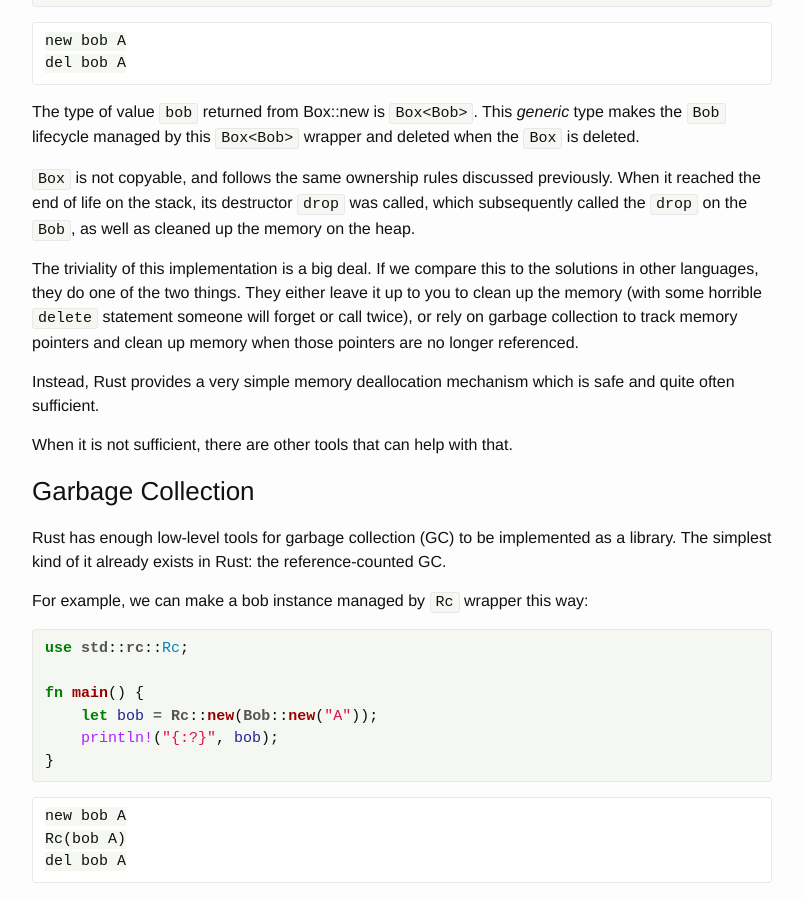
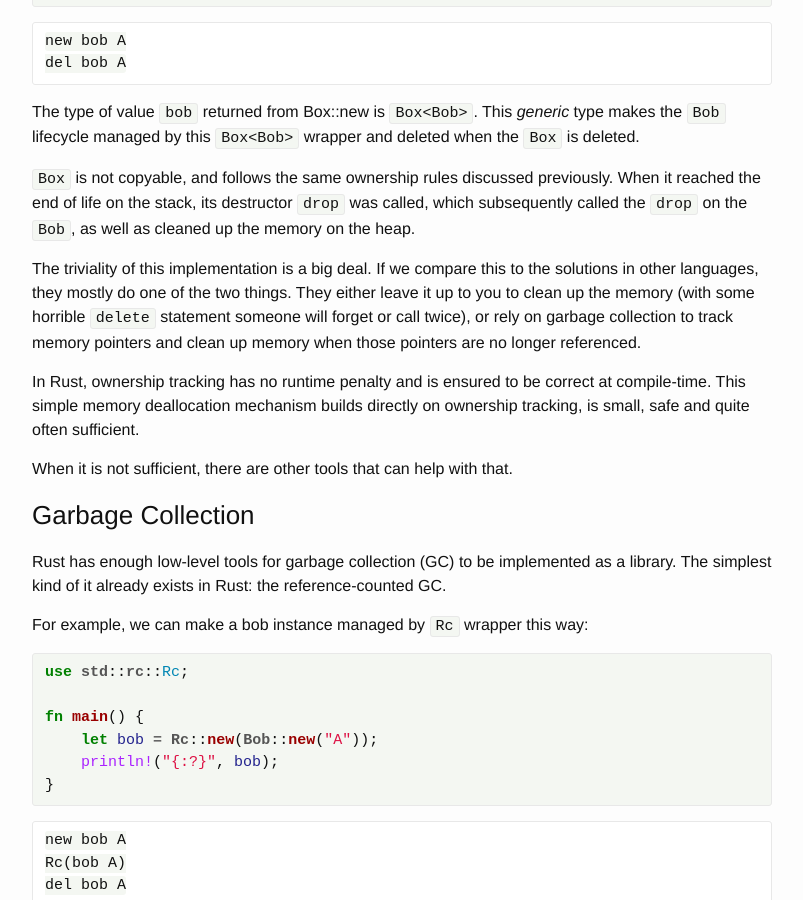
Before and after one commit to Nercury/Nercury.github.io, a Jekyll site: the page built from _posts/2015-01-19-ownership.markdown, in a window 1280 px wide and 900 px high, scrolled down 8121 px. Shown: the whole window, without its empty margins (238-1041 px from the left). Built offline with Jekyll 4.4.1, drawn with Linux system fonts in a browser that asks for light colours; nearby versions of some CDN libraries; some of the changed text lies outside the part shown.

Commit message:
Fixes to grammar and Box explanation.

```diff
--- a/_posts/2015-01-19-ownership.markdown
+++ b/_posts/2015-01-19-ownership.markdown
@@ -435,14 +435,16 @@ was called, which subsequently called the `drop` on the `Bob`, as well
 as cleaned up the memory on the heap.
 
 The triviality of this implementation is a big deal. If we compare this
-to the solutions in other languages, they do one of the two things.
+to the solutions in other languages, they mostly do one of the two things.
 They either leave it up to you to clean up the memory (with some horrible
 `delete` statement someone will forget or call twice), or rely on
 garbage collection to track memory pointers and
 clean up memory when those pointers are no longer referenced.
 
-Instead, Rust provides a very simple memory deallocation mechanism
-which is safe and quite often sufficient.
+In Rust, ownership tracking has no runtime penalty and is ensured to be
+correct at compile-time. This simple memory deallocation mechanism
+builds directly on ownership tracking, is small, safe and quite often
+sufficient.
 
 When it is not sufficient, there are other tools that can help with that.
 
```
Also changed, not shown: other parts of _posts/2015-01-19-ownership.markdown (+2 -2 lines).
